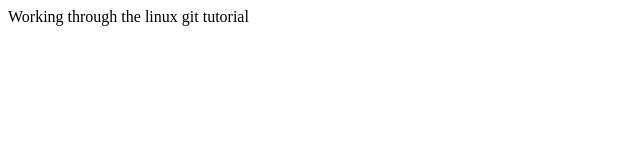
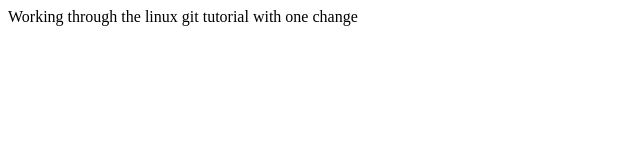
Before and after one commit to intersweat/project_website, a plain HTML site: page index.html in a window 1280 px wide. Shown: the whole page, without its empty margins (0-640 px from the left). Drawn offline with Linux system fonts and the light colour scheme.

Commit message:
Modified index.html with extra text

```diff
--- a/index.html
+++ b/index.html
@@ -1,6 +1,6 @@
 <html>
 	<Header><title>My First Webpage</title></header>
 	<body>
-		Working through the linux git tutorial
+		Working through the linux git tutorial with one change
 	</body>
 </html>
```
